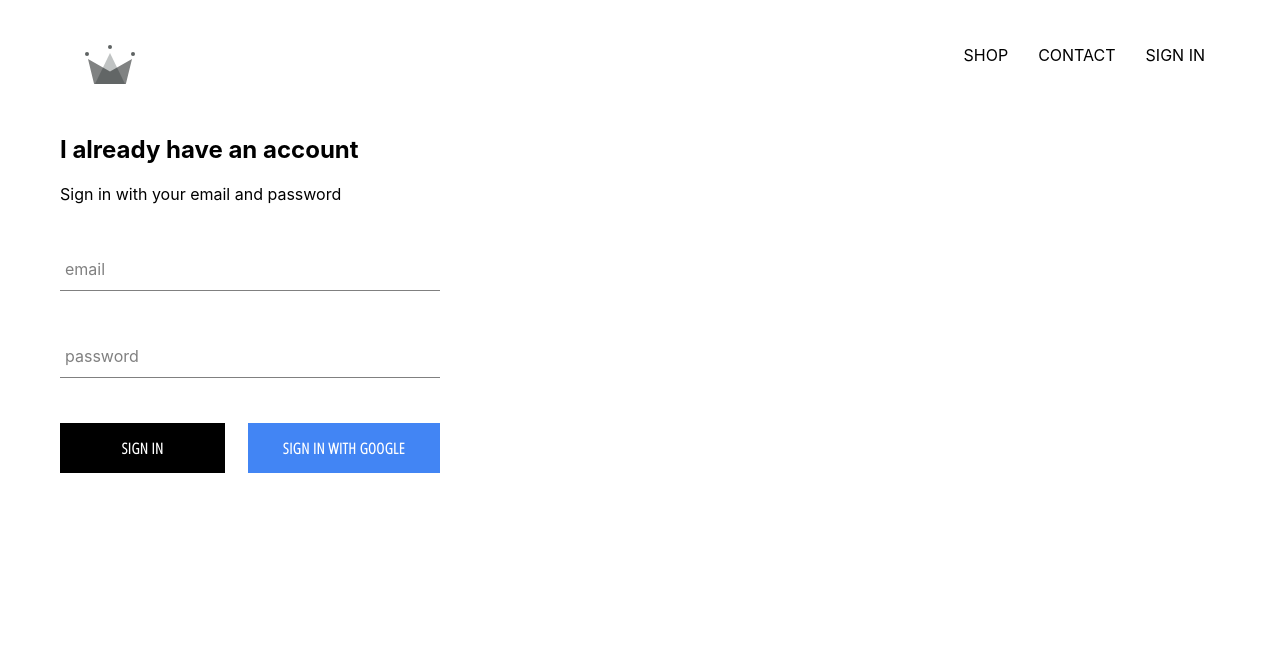
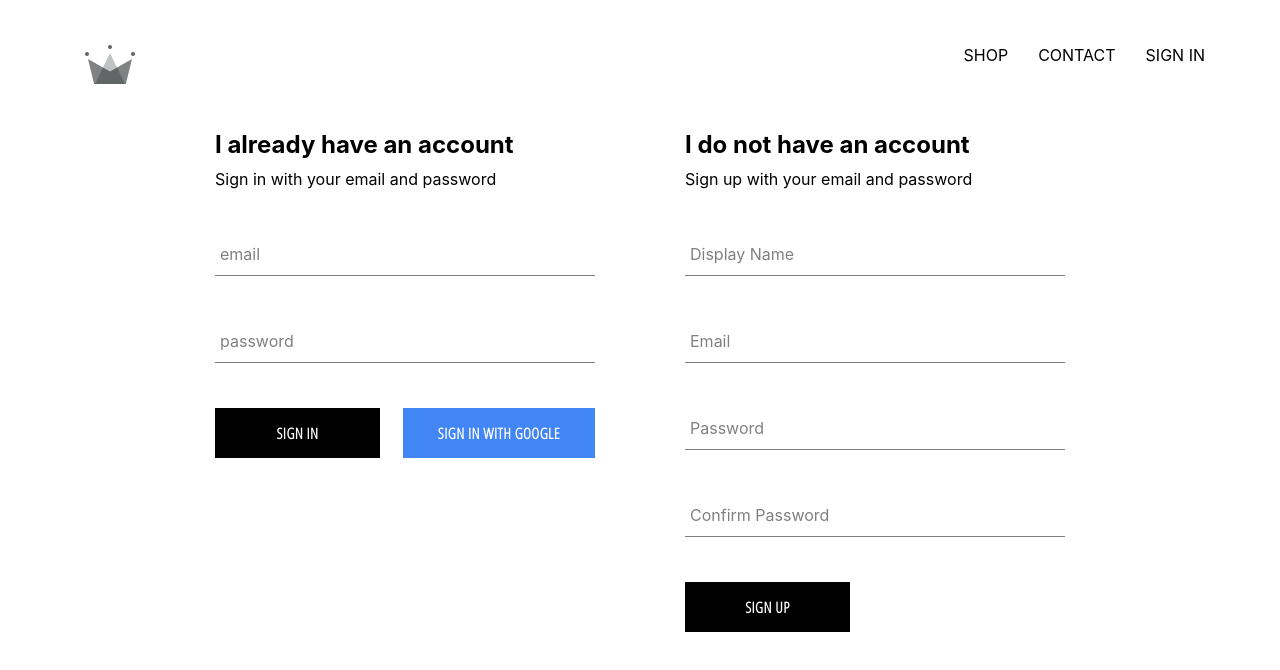
Before and after one commit to ParthSatasiya/crwn-clothing, a React (Create React App) app: page /signin in a window 1280 px wide. Shown: the top 670 px of the page. Built offline with nearby package versions, Linux system fonts and the light colour scheme; no server answers.

Commit message:
implemented firebase utils, included ability to store authenticated users into our firestore database

```diff
--- a/src/App.js
+++ b/src/App.js
@@ -6,7 +6,7 @@
 import ShopPage from "./pages/shoppage/shop.component";
 import Header from "./components/header/header.component";
 import SignInAndSignUp from "./pages/sign-in-and-sign-up/sign-in-and-sign-up";
-import { auth } from "./firebase/firebase.utils";
+import { auth, createUserProfileDocument } from "./firebase/firebase.utils";
 
 class App extends React.Component {
   constructor(props) {
@@ -19,8 +19,20 @@
   unsubscribeFromAuth = null;
 
   componentDidMount = () => {
-    this.unsubscribeFromAuth = auth.onAuthStateChanged(user => {
-      this.setState({ currentUser: user });
+    this.unsubscribeFromAuth = auth.onAuthStateChanged(async userAuth => {
+      if (userAuth) {
+        const userRef = await createUserProfileDocument(userAuth);
+        userRef.onSnapshot(snapshot => {
+          this.setState({
+            currentUser: {
+              id: snapshot.id,
+              ...snapshot.data()
+            }
+          });
+        });
+      } else {
+        this.setState({ currentUser: userAuth });
+      }
     });
   };
 
--- a/src/components/sign-in/sign-in.component.jsx
+++ b/src/components/sign-in/sign-in.component.jsx
@@ -30,7 +30,7 @@
   render() {
     return (
       <div className="sign-in">
-        <h2>I already have an account</h2>
+        <h2 className="title">I already have an account</h2>
         <span>Sign in with your email and password</span>
         <form onSubmit={this.handleSubmit}>
           <FormInput
--- /dev/null
+++ b/src/components/sign-up/sign-up.component.jsx
@@ -0,0 +1,101 @@
+import React, { Component } from "react";
+
+import CustomButton from "../custom-button/custom-button.component";
+import FormInput from "../form-input/form-input.component";
+import { auth, createUserProfileDocument } from "../../firebase/firebase.utils";
+
+import "./sign-up.styles.scss";
+
+class SignUp extends Component {
+  constructor(props) {
+    super(props);
+
+    this.state = {
+      displayName: "",
+      email: "",
+      password: "",
+      confirmPassword: ""
+    };
+  }
+
+  handleChange = e => {
+    const { name, value } = e.target;
+    this.setState({ [name]: value });
+  };
+
+  handleSubmit = async event => {
+    event.preventDefault();
+
+    const { displayName, email, password, confirmPassword } = this.state;
+
+    if (password !== confirmPassword) {
+      alert("Passwords don't match");
+      return;
+    }
+
+    try {
+      const { user } = await auth.createUserWithEmailAndPassword(
+        email,
+        password
+      );
+
+      await createUserProfileDocument(user, { displayName });
+
+      this.setState({
+        displayName: "",
+        email: "",
+        password: "",
+        confirmPassword: ""
+      });
+    } catch (error) {
+      console.log(error);
+    }
+  };
+
+  render() {
+    const { displayName, email, password, confirmPassword } = this.state;
+    return (
+      <div className="sign-up">
+        <h2 className="title">I do not have an account</h2>
+        <span>Sign up with your email and password</span>
+        <form onSubmit={this.handleSubmit}>
+          <FormInput
+            type="text"
+            name="displayName"
+            handleChange={this.handleChange}
+            value={displayName}
+            label="Display Name"
+            required
+          />
+          <FormInput
+            type="email"
+            name="email"
+            handleChange={this.handleChange}
+            value={email}
+            label="Email"
+            required
+          />
+          <FormInput
+            type="password"
+            name="password"
+            handleChange={this.handleChange}
+            value={password}
+            label="Password"
+            required
+          />
+          <FormInput
+            type="password"
+            name="confirmPassword"
+            handleChange={this.handleChange}
+            value={confirmPassword}
+            label="Confirm Password"
+            required
+          />
+          <CustomButton type="submit">Sign up</CustomButton>
+        </form>
+      </div>
+    );
+  }
+}
+
+export default SignUp;
--- /dev/null
+++ b/src/components/sign-up/sign-up.styles.scss
@@ -0,0 +1,9 @@
+.sign-up {
+  display: flex;
+  flex-direction: column;
+  width: 380px;
+
+  .title {
+    margin: 10px 0;
+  }
+}
--- a/src/firebase/firebase.utils.js
+++ b/src/firebase/firebase.utils.js
@@ -24,4 +24,29 @@
 provider.setCustomParameters({ prompt: "select_account" });
 export const signInWithGoogle = () => auth.signInWithPopup(provider);
 
+export const createUserProfileDocument = async (userAuth, additionalData) => {
+  if (!userAuth) return;
+
+  const userRef = await firestore.doc(`users/${userAuth.uid}`);
+  const snapshot = await userRef.get();
+
+  if (!snapshot.exists) {
+    const { displayName, email } = userAuth;
+    const createdAt = new Date();
+
+    try {
+      await userRef.set({
+        displayName,
+        email,
+        createdAt,
+        ...additionalData
+      });
+    } catch (error) {
+      console.log("error creating user ", error.message);
+    }
+  }
+
+  return userRef;
+};
+
 export default firebase;
--- a/src/pages/sign-in-and-sign-up/sign-in-and-sign-up.jsx
+++ b/src/pages/sign-in-and-sign-up/sign-in-and-sign-up.jsx
@@ -1,10 +1,14 @@
 import React from "react";
 
 import SignIn from "../../components/sign-in/sign-in.component";
+import SignUp from "../../components/sign-up/sign-up.component";
+
+import "./sign-in-and-sign-up.styles.scss"
 
 const SignInAndSignUp = () => (
   <div className="sign-in-and-sign-up">
     <SignIn />
+    <SignUp />
   </div>
 );
 
--- /dev/null
+++ b/src/pages/sign-in-and-sign-up/sign-in-and-sign-up.styles.scss
@@ -0,0 +1,6 @@
+.sign-in-and-sign-up {
+  width: 850px;
+  display: flex;
+  justify-content: space-between;
+  margin: 30px auto;
+}
```
